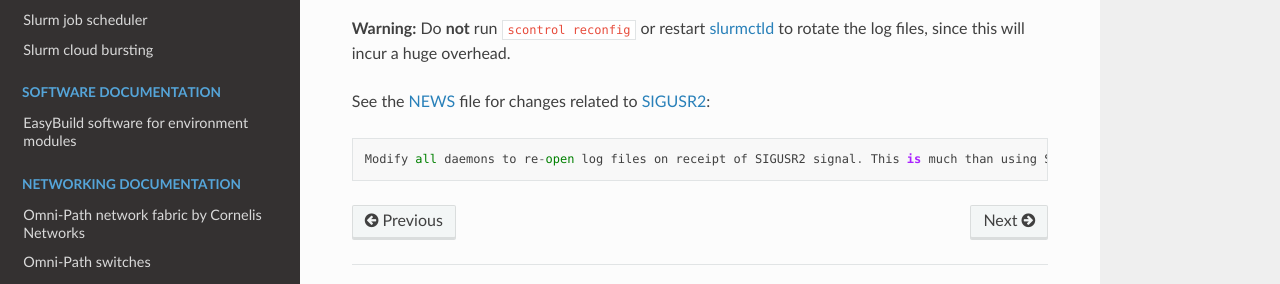
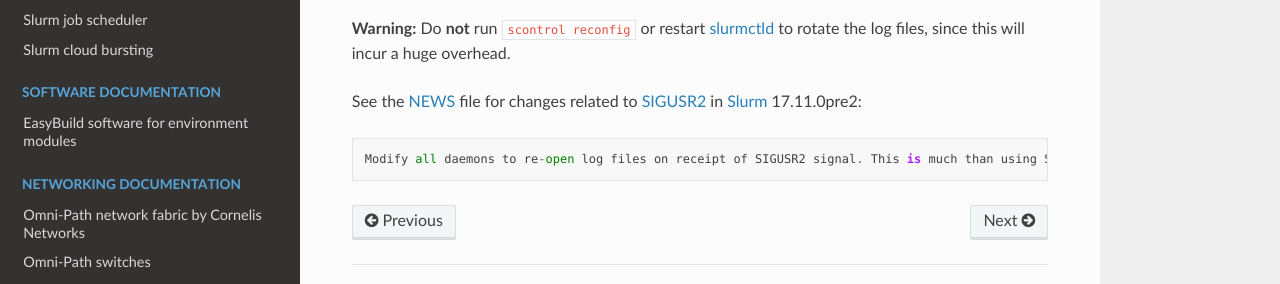
Before and after one commit to OleHolmNielsen/Niflheim_system, a Sphinx documentation site: the page built from docs/Slurm_installation.rst, in a window 1280 px wide and 900 px high, scrolled down 25668 px. Shown: the part 530-814 px from the top of the window. Built offline with Sphinx 7.4.7 and the Read the Docs theme 3.1.0, drawn with Linux system fonts in a browser that asks for light colours.

Commit message:
Minor edit

```diff
--- a/docs/Slurm_installation.rst
+++ b/docs/Slurm_installation.rst
@@ -1155,7 +1155,7 @@
 
 **Warning:** Do **not** run ``scontrol reconfig`` or restart slurmctld_ to rotate the log files, since this will incur a huge overhead.
 
-See the NEWS_ file for changes related to SIGUSR2_::
+See the NEWS_ file for changes related to SIGUSR2_ in Slurm_ 17.11.0pre2::
 
   Modify all daemons to re-open log files on receipt of SIGUSR2 signal. This is much than using SIGHUP to re-read the configuration file and rebuild various tables.
 
```
